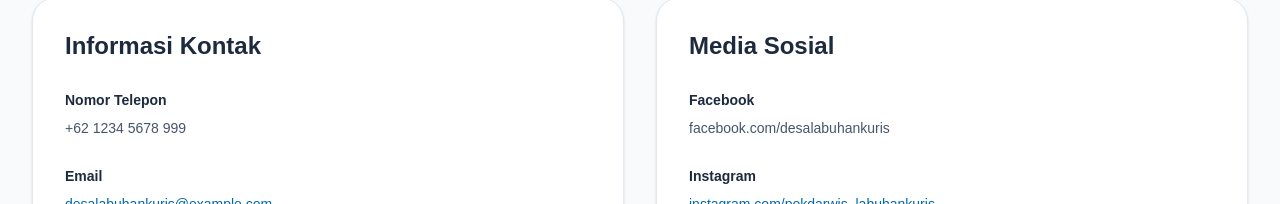
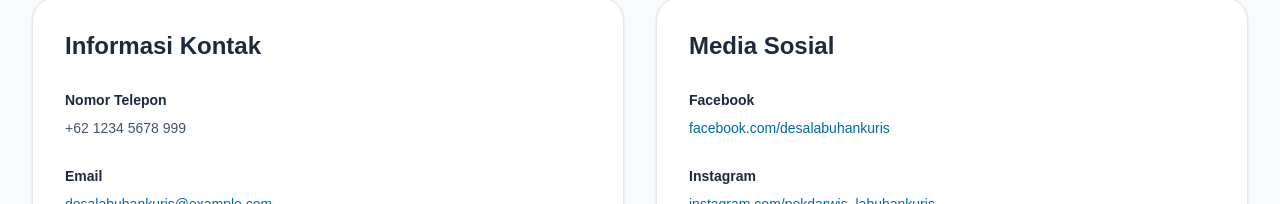
Before and after one commit to dhaniverdant/labuhan-kuris, a Next.js app: page /kontak in a window 1280 px wide. Shown: the part 547-751 px from the top of the page. Built offline with nearby package versions, Linux system fonts and the light colour scheme.

Commit message:
tidy up and seperate contact data

```diff
--- a/app/kontak/page.tsx
+++ b/app/kontak/page.tsx
@@ -1,3 +1,5 @@
+import { siteContact } from "@/data/site-contact";
+
 export default function KontakPage() {
   return (
     <main className="min-h-screen bg-slate-50 text-slate-800">
@@ -16,6 +18,7 @@ export default function KontakPage() {
           </p>
         </div>
       </section>
+
       <section className="mx-auto max-w-7xl px-6 py-16 lg:px-8">
         <div className="grid gap-8 md:grid-cols-2">
           <div className="rounded-3xl border border-slate-200 bg-white p-8 shadow-sm">
@@ -24,23 +27,23 @@ export default function KontakPage() {
             <div className="mt-6 space-y-5 text-sm leading-7 text-slate-600">
               <div>
                 <p className="font-semibold text-slate-800">Nomor Telepon</p>
-                <p>+62 1234 5678 999</p>
+                <p>{siteContact.phoneDisplay}</p>
               </div>
 
               <div>
                 <p className="font-semibold text-slate-800">Email</p>
                 <a
-                  href="mailto:desalabuhankuris@example.com"
+                  href={siteContact.emailHref}
                   className="text-sky-700 transition hover:text-sky-900 hover:underline"
                 >
-                  desalabuhankuris@example.com
+                  {siteContact.emailDisplay}
                 </a>
               </div>
 
               <div>
                 <p className="font-semibold text-slate-800">Alamat</p>
-                <p>Kantor Desa Labuhan Kuris</p>
-                <p>Kecamatan XXX, Kabupaten XXX</p>
+                <p>{siteContact.addressLine1}</p>
+                <p>{siteContact.addressLine2}</p>
               </div>
             </div>
           </div>
@@ -51,25 +54,32 @@ export default function KontakPage() {
             <div className="mt-6 space-y-5 text-sm leading-7 text-slate-600">
               <div>
                 <p className="font-semibold text-slate-800">Facebook</p>
-                <p>facebook.com/desalabuhankuris</p>
+                <a
+                  href={siteContact.facebookHref}
+                  target="_blank"
+                  rel="noreferrer"
+                  className="text-sky-700 transition hover:text-sky-900 hover:underline"
+                >
+                  {siteContact.facebookDisplay}
+                </a>
               </div>
 
               <div>
                 <p className="font-semibold text-slate-800">Instagram</p>
                 <a
-                  href="https://instagram.com/pokdarwis_labuhankuris"
+                  href={siteContact.instagramHref}
                   target="_blank"
                   rel="noreferrer"
                   className="text-sky-700 transition hover:text-sky-900 hover:underline"
                 >
-                  instagram.com/pokdarwis_labuhankuris
+                  {siteContact.instagramDisplay}
                 </a>
               </div>
 
               <div>
                 <p className="font-semibold text-slate-800">Jam Layanan</p>
-                <p>Senin - Jumat</p>
-                <p>08.00 - 16.00 WITA</p>
+                <p>{siteContact.serviceDays}</p>
+                <p>{siteContact.serviceHours}</p>
               </div>
             </div>
           </div>
@@ -84,7 +94,7 @@ export default function KontakPage() {
             <div className="mt-6 overflow-hidden rounded-2xl border border-slate-200">
               <iframe
                 title="Lokasi Kantor Desa Labuhan Kuris"
-                src="https://www.google.com/maps/embed?pb=!1m18!1m12!1m3!1d2123.118509415253!2d117.63293859957922!3d-8.581188054424999!2m3!1f0!2f0!3f0!3m2!1i1024!2i768!4f13.1!3m3!1m2!1s0x2dcbbd61b49ae671%3A0x9d814474b849af2b!2sKantor%20desa%20labuhan%20kuris!5e1!3m2!1sen!2sid!4v1776079808014!5m2!1sen!2sid"
+                src={siteContact.mapsEmbedUrl}
                 width="100%"
                 height="420"
                 style={{ border: 0 }}
--- a/components/footer.tsx
+++ b/components/footer.tsx
@@ -1,3 +1,5 @@
+import { siteContact } from "@/data/site-contact";
+
 export default function Footer() {
   const year = new Date().getFullYear();
 
@@ -16,12 +18,14 @@ export default function Footer() {
           </h2>
 
           <p className="mt-6 text-m font-medium">
-            +62 1234 5678 999
+           {siteContact.phoneDisplay}
           </p>
 
           <div className="mt-6 flex items-center gap-4 md:justify-end">
             <a
-              href="#"
+              href={siteContact.facebookHref}
+              target="_blank"
+              rel="noreferrer"
               aria-label="Facebook"
               className="inline-flex h-11 w-11 items-center justify-center rounded-full border border-black/20 transition hover:bg-black hover:text-white"
             >
@@ -36,7 +40,9 @@ export default function Footer() {
             </a>
 
             <a
-              href="#"
+              href={siteContact.instagramHref}
+              target="_blank"
+              rel="noreferrer"
               aria-label="Instagram"
               className="inline-flex h-11 w-11 items-center justify-center rounded-full border border-black/20 transition hover:bg-black hover:text-white"
             >
--- /dev/null
+++ b/data/site-contact.ts
@@ -0,0 +1,16 @@
+export const siteContact = {
+  phoneDisplay: '+62 1234 5678 999',
+  phoneHref: 'tel:+6212345678999',
+  emailDisplay: 'desalabuhankuris@example.com',
+  emailHref: 'mailto:desalabuhankuris@example.com',
+  facebookDisplay: 'facebook.com/desalabuhankuris',
+  facebookHref: 'https://facebook.com/desalabuhankuris',
+  instagramDisplay: 'instagram.com/pokdarwis_labuhankuris',
+  instagramHref: 'https://instagram.com/pokdarwis_labuhankuris',
+  addressLine1: 'Kantor Desa Labuhan Kuris',
+  addressLine2: 'Kecamatan XXX, Kabupaten XXX',
+  mapsEmbedUrl: 'https://www.google.com/maps/embed?pb=!1m18!1m12!1m3!1d2123.118509415253!2d117.63293859957922!3d-8.581188054424999!2m3!1f0!2f0!3f0!3m2!1i1024!2i768!4f13.1!3m3!1m2!1s0x2dcbbd61b49ae671%3A0x9d814474b849af2b!2sKantor%20desa%20labuhan%20kuris!5e1!3m2!1sen!2sid!4v1776079808014!5m2!1sen!2sid',
+  mapsUrl: 'https://www.google.com/maps/embed?pb=!1m18!1m12!1m3!1d2123.118509415253!2d117.63293859957922!3d-8.581188054424999!2m3!1f0!2f0!3f0!3m2!1i1024!2i768!4f13.1!3m3!1m2!1s0x2dcbbd61b49ae671%3A0x9d814474b849af2b!2sKantor%20desa%20labuhan%20kuris!5e1!3m2!1sen!2sid!4v1776079808014!5m2!1sen!2sid',
+  serviceDays: 'Senin - Jumat',
+  serviceHours: '08.00 - 16.00 WITA',
+};
```
Also changed, not shown: app/profil/page.tsx (+24 -13 lines).
